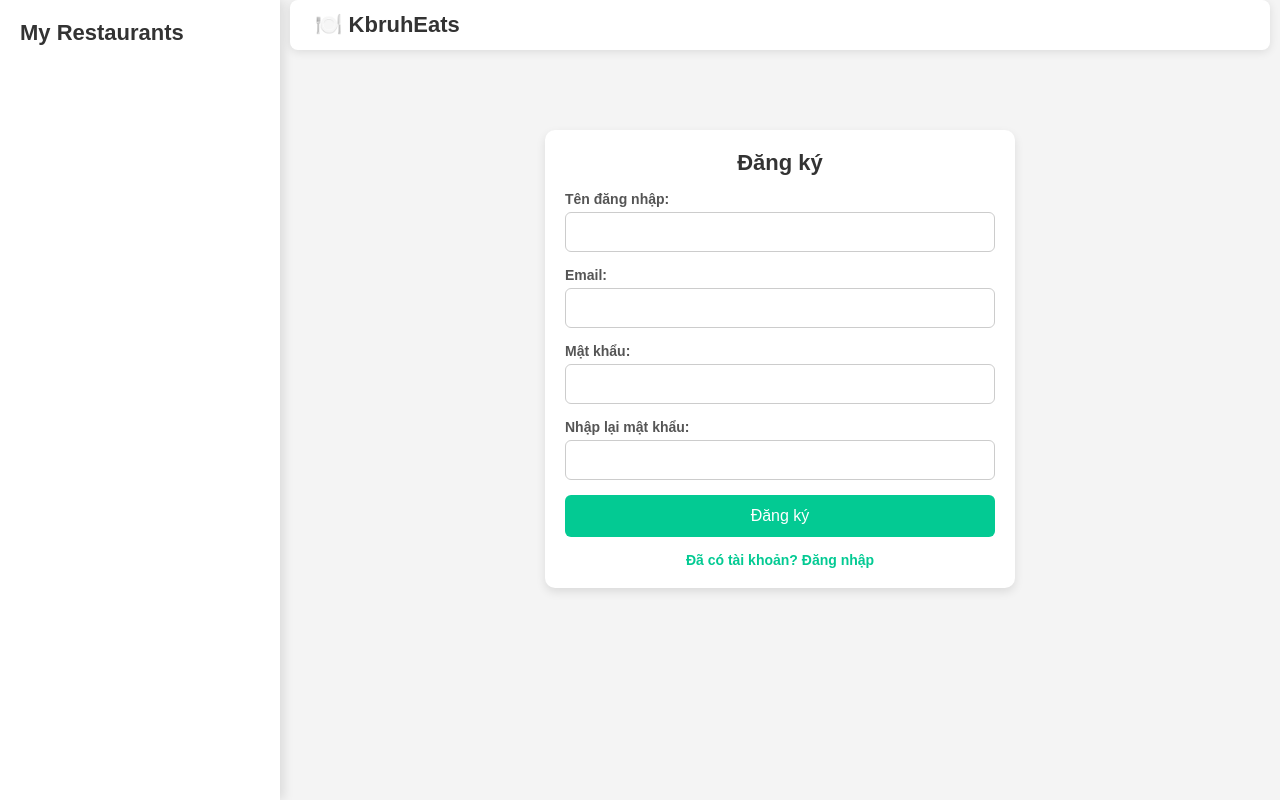
After one commit to kbruh/QLQ, a PHP site: page /register.html in a window 1280 px wide. The commit adds this page. Run offline with PHP 8.4, Linux system fonts and the light colour scheme.

Commit message:
register.html

```diff
--- /dev/null
+++ b/Frontend 1.0/register.html
@@ -0,0 +1,56 @@
+<!DOCTYPE html>
+<html lang="en">
+	<head>
+		<meta charset="UTF-8" />
+		<meta name="viewport" content="width=device-width, initial-scale=1.0" />
+		<title>Đăng ký tài khoản</title>
+		<link rel="stylesheet" href="styles.css" />
+		<script defer src="script.js"></script>
+	</head>
+	<body>
+		<div class="container">
+			<!-- Sidebar -->
+			<aside class="sidebar">
+				<h2>My Restaurants</h2>
+			</aside>
+
+			<!-- Main Content -->
+			<main class="main-content">
+				<!-- Navbar -->
+				<nav class="navbar">
+					<a href="index.html" class="logo">🍽️ KbruhEats</a>
+					<div class="nav-right"></div>
+				</nav>
+
+				<!-- register -->
+				<div class="register">
+					<h2>Đăng ký</h2>
+					<form action="signup.php" method="POST">
+						<div class="mb-3">
+							<label for="username" class="form-label">Tên đăng nhập:</label>
+							<input type="text" name="username" id="username" class="form-control" required />
+						</div>
+						<div class="mb-3">
+							<label for="email" class="form-label">Email:</label>
+							<input type="email" name="email" id="email" class="form-control" required />
+						</div>
+						<div class="mb-3">
+							<label for="password" class="form-label">Mật khẩu:</label>
+							<input type="password" name="password" id="password" class="form-control" required />
+						</div>
+						<div class="mb-3">
+							<label for="confirm_password" class="form-label">Nhập lại mật khẩu:</label>
+							<input type="password" name="confirm_password" id="confirm_password" class="form-control" required />
+						</div>
+
+						<button type="submit" class="btn btn-primary w-100">Đăng ký</button>
+					</form>
+
+					<p class="mt-3 text-center">
+						<a href="login.html">Đã có tài khoản? Đăng nhập</a>
+					</p>
+				</div>
+			</main>
+		</div>
+	</body>
+</html>
--- a/Frontend 1.0/script.js
+++ b/Frontend 1.0/script.js
@@ -1,6 +1,6 @@
 function selectRestaurant(element, id) {
 	// Remove active class from all restaurants
-    document.querySelectorAll(".restaurant").forEach(el => el.classList.remove("active"));
+	document.querySelectorAll(".restaurant").forEach((el) => el.classList.remove("active"));
 
 	// Add active class to the clicked restaurant
 	element.classList.add("active");
@@ -10,7 +10,7 @@ function selectRestaurant(element, id) {
 	if (submenu.classList.contains("open")) {
 		submenu.classList.remove("open");
 	} else {
-        document.querySelectorAll(".submenu").forEach(menu => menu.classList.remove("open"));
+		document.querySelectorAll(".submenu").forEach((menu) => menu.classList.remove("open"));
 		submenu.classList.add("open");
 	}
 }
@@ -34,7 +34,6 @@ document.addEventListener("DOMContentLoaded", () => {
 	});
 });
 
-
 document.addEventListener("DOMContentLoaded", () => {
 	const profileContainer = document.querySelector(".profile-container");
 	const profileMenu = document.querySelector(".profile-menu");
@@ -51,3 +50,22 @@ document.addEventListener("DOMContentLoaded", () => {
 		}
 	});
 });
+
+document.addEventListener("DOMContentLoaded", () => {
+	const isLoggedIn = false; // Thay đổi thành true nếu đã đăng nhập (hoặc nhận từ server)
+	const authContainer = document.querySelector(".auth-container");
+
+	if (isLoggedIn) {
+		authContainer.innerHTML = `
+            <div class="profile-container">
+                <img src="default-avatar-icon-of-social-media-user-vector.jpg" alt="Profile" class="profile-pic">
+                <ul class="profile-menu">
+                    <li>⚙️ Settings</li>
+                    <li>🚪 Logout</li>
+                </ul>
+            </div>
+        `;
+	} else {
+		authContainer.innerHTML = `<a href="register.html" class="register-btn">Đăng ký</a>`;
+	}
+});
--- a/Frontend 1.0/styles.css
+++ b/Frontend 1.0/styles.css
@@ -3,7 +3,7 @@
 	margin: 0;
 	padding: 0;
 	box-sizing: border-box;
-    font-family: 'Arial', sans-serif;
+	font-family: "Arial", sans-serif;
 }
 
 body {
@@ -98,7 +98,6 @@ body {
 	z-index: 1000;
 }
 
-
 .logo {
 	font-size: 22px;
 	font-weight: bold;
@@ -188,9 +187,7 @@ body {
 	background: #028a6b;
 }
 
-
 /* Popup Overlay */
-
 
 .popup {
 	display: none;
@@ -285,13 +282,23 @@ body {
 
 /* Animations */
 @keyframes fadeIn {
-    from { opacity: 0; }
-    to { opacity: 1; }
+	from {
+		opacity: 0;
+	}
+	to {
+		opacity: 1;
+	}
 }
 
 @keyframes slideUp {
-    from { transform: translateY(20px); opacity: 0; }
-    to { transform: translateY(0); opacity: 1; }
+	from {
+		transform: translateY(20px);
+		opacity: 0;
+	}
+	to {
+		transform: translateY(0);
+		opacity: 1;
+	}
 }
 
 /* Responsive */
@@ -317,9 +324,6 @@ body {
 	min-height: 50px; /* Prevents it from being too small */
 	overflow-y: auto; /* Enables scrolling */
 }
-
-
-
 
 /* Profile Dropdown */
 /* Profile Container */
@@ -351,12 +355,10 @@ body {
 	color: white;
 }
 
-
 /* Show menu when profile-container is active */
 .profile-container.active .profile-menu {
 	display: block;
 }
-
 
 /* Fix Navbar Alignment */
 .nav-right {
@@ -376,3 +378,90 @@ body {
 	align-items: center;
 	cursor: pointer;
 }
+/* Register Form */
+.register {
+	max-width: 600px;
+	width: 50%;
+	background: white;
+	padding: 20px;
+	border-radius: 10px;
+	box-shadow: 0 4px 10px rgba(0, 0, 0, 0.1);
+	margin: 50px auto;
+	text-align: center;
+}
+
+.register h2 {
+	font-size: 22px;
+	margin-bottom: 15px;
+	color: #333;
+}
+
+.register .mb-3 {
+	margin-bottom: 15px;
+	text-align: left;
+}
+
+.register label {
+	font-size: 14px;
+	color: #555;
+	font-weight: bold;
+	display: block;
+	margin-bottom: 5px;
+}
+
+.register input {
+	width: 100%;
+	padding: 10px;
+	border: 1px solid #ccc;
+	border-radius: 6px;
+	font-size: 16px;
+}
+
+.register input:focus {
+	border-color: #03ca93;
+	outline: none;
+	box-shadow: 0 0 5px rgba(3, 202, 147, 0.5);
+}
+
+.register .btn {
+	width: 100%;
+	padding: 12px;
+	background: #03ca93;
+	color: white;
+	border: none;
+	border-radius: 6px;
+	font-size: 16px;
+	cursor: pointer;
+	transition: background 0.3s;
+}
+
+.register .btn:hover {
+	background: #029e74;
+}
+
+.register p {
+	margin-top: 15px;
+	font-size: 14px;
+}
+
+.register a {
+	color: #03ca93;
+	text-decoration: none;
+	font-weight: bold;
+}
+
+.register a:hover {
+	text-decoration: underline;
+}
+.register-btn {
+	padding: 8px 15px;
+	background: #03ca93;
+	color: white;
+	text-decoration: none;
+	border-radius: 5px;
+	font-weight: bold;
+}
+
+.register-btn:hover {
+	background: #029c72;
+}
```
Also changed, not shown: Frontend 1.0/index.html (+9 -13 lines). Lines whose indentation alone changed are shown as unchanged.
